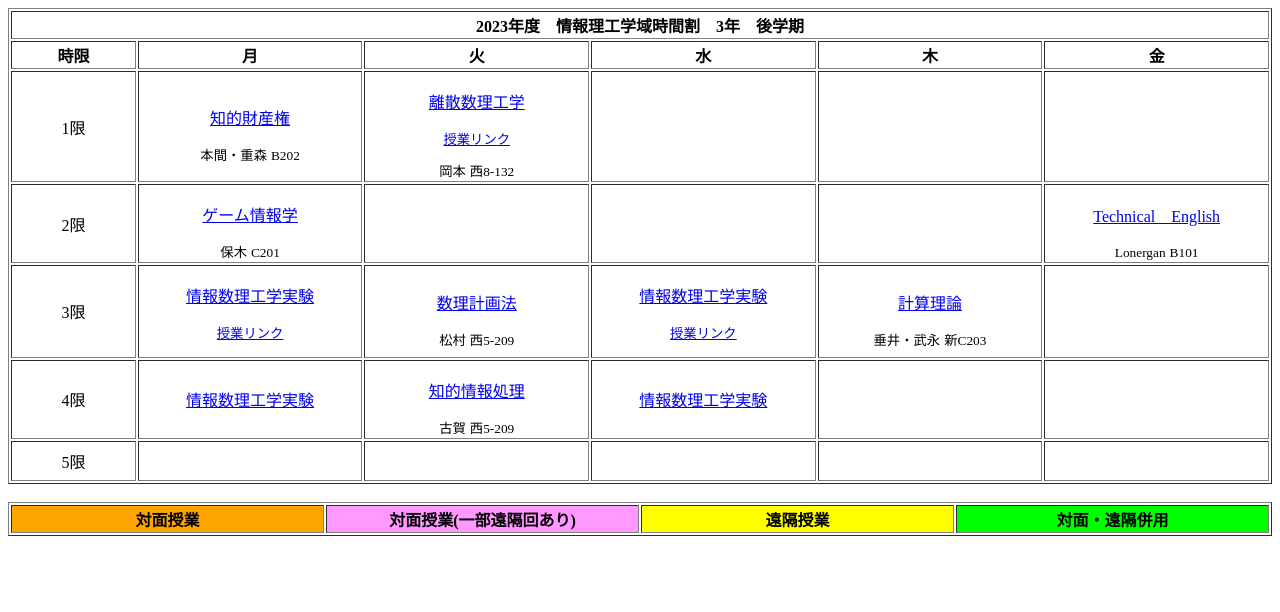
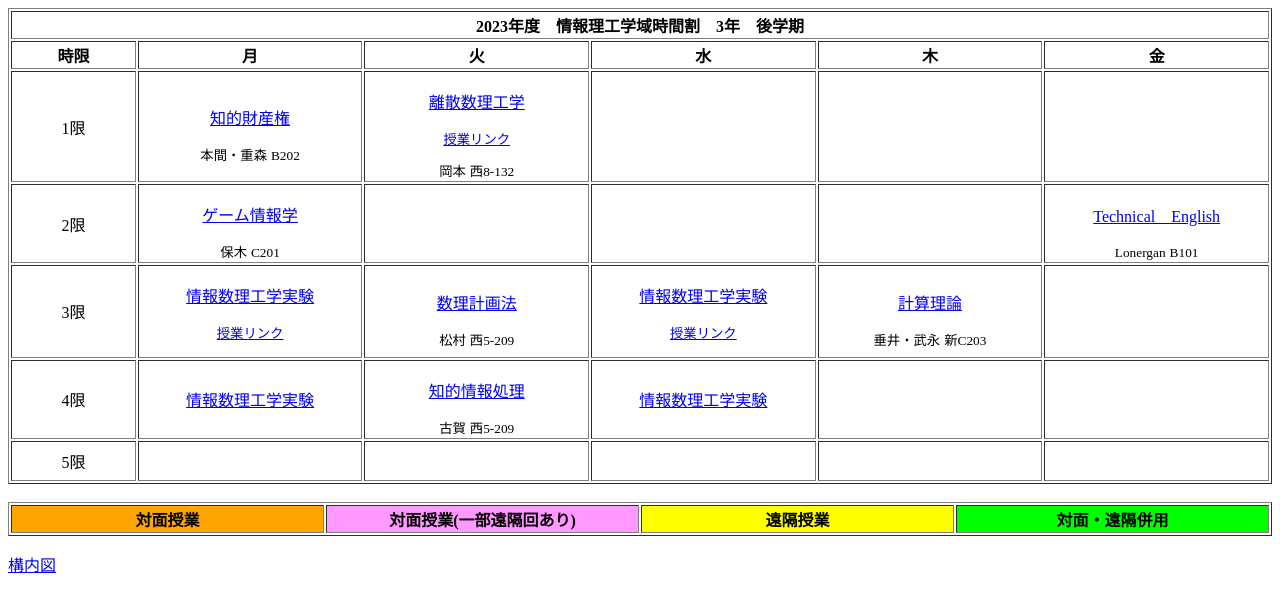
Before and after one commit to Asuka2002/timetable_uec, a plain HTML site: page index.html in a window 1280 px wide. Drawn offline with Linux system fonts and the light colour scheme.

Commit message:
Update index.html

```diff
--- a/index.html
+++ b/index.html
@@ -138,7 +138,7 @@
             <th width=20% bgcolor="lime">対面・遠隔併用</th>
         </tr>
     </table>
-
+    <p><a href="kounaizu.html">構内図</a></p>
 
 </body>
 </html>
```
